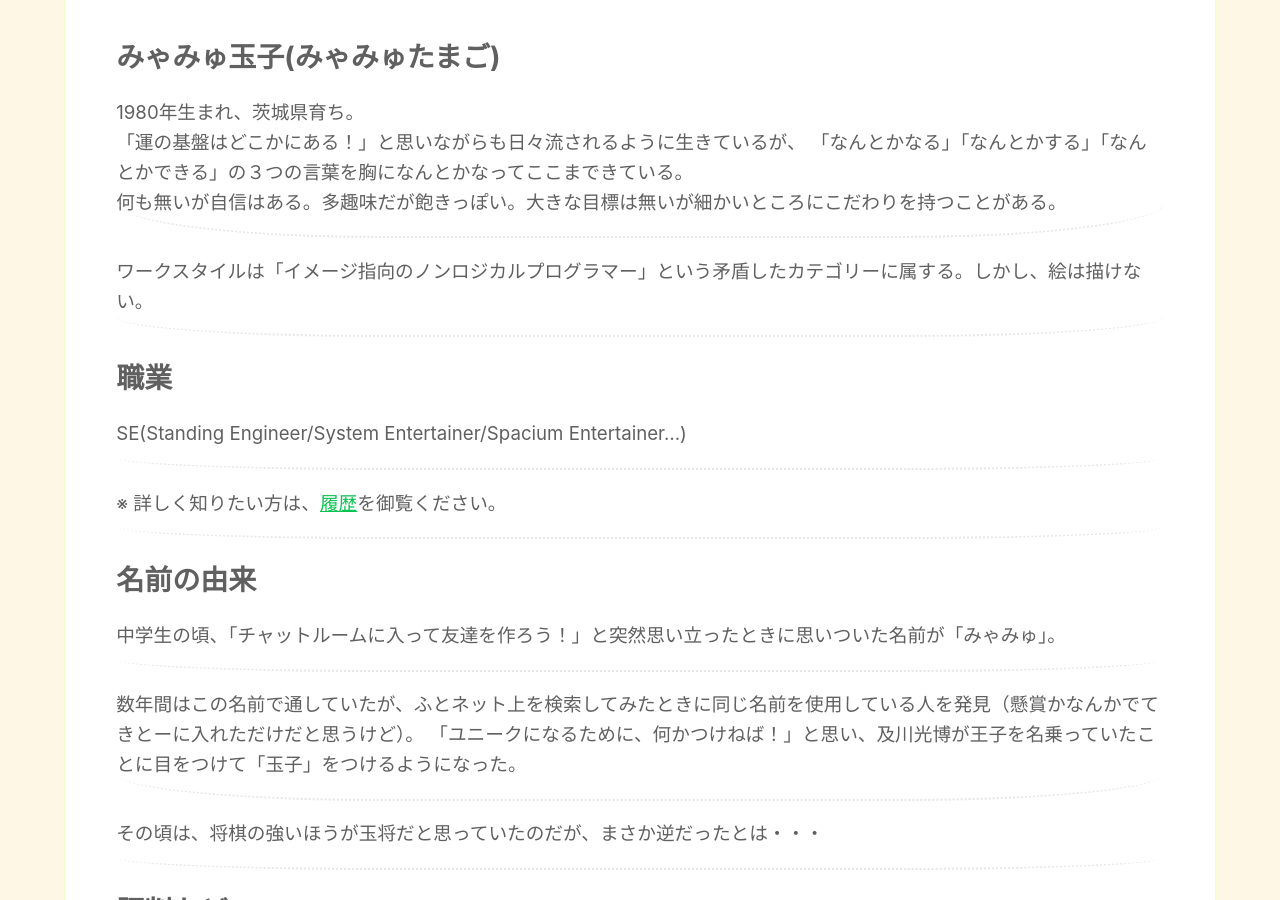
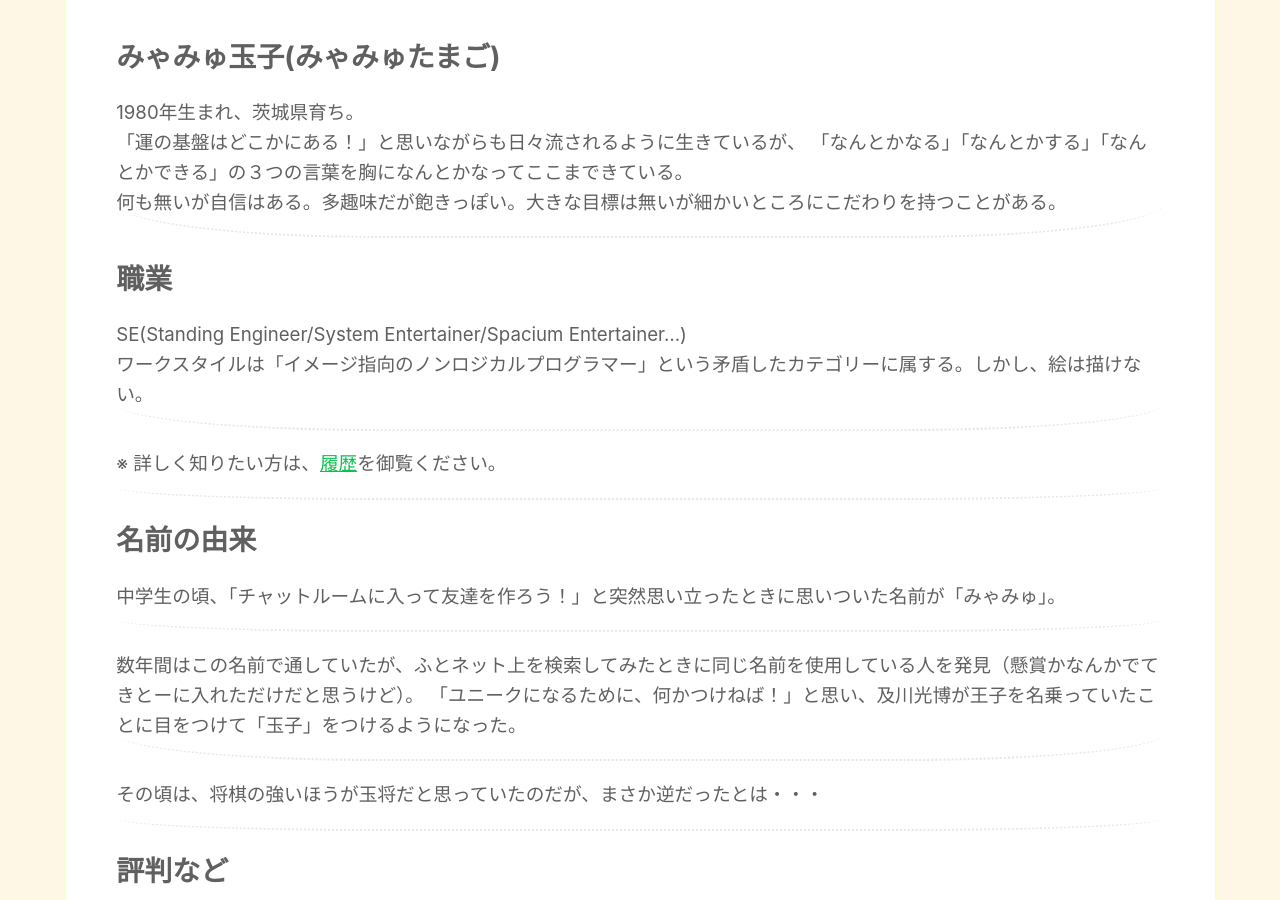
Before and after one commit to myamyu/myamyu.github.io, a Jekyll site: the page built from index.md, in a window 1280 px wide and 900 px high, scrolled down 480 px. Built offline with Jekyll 4.4.1, drawn with Linux system fonts in a browser that asks for light colours.

Commit message:
ワークスタイルを職業へ

```diff
--- a/index.md
+++ b/index.md
@@ -11,12 +11,11 @@ title: About みゃみゅ玉子
 「なんとかなる」「なんとかする」「なんとかできる」の３つの言葉を胸になんとかなってここまできている。
 何も無いが自信はある。多趣味だが飽きっぽい。大きな目標は無いが細かいところにこだわりを持つことがある。
 
-ワークスタイルは「イメージ指向のノンロジカルプログラマー」という矛盾したカテゴリーに属する。しかし、絵は描けない。
-
 職業
 -----
 
 SE(Standing Engineer/System Entertainer/Spacium Entertainer...)
+ワークスタイルは「イメージ指向のノンロジカルプログラマー」という矛盾したカテゴリーに属する。しかし、絵は描けない。
 
 ※ 詳しく知りたい方は、[履歴](/history.html)を御覧ください。
 
```
